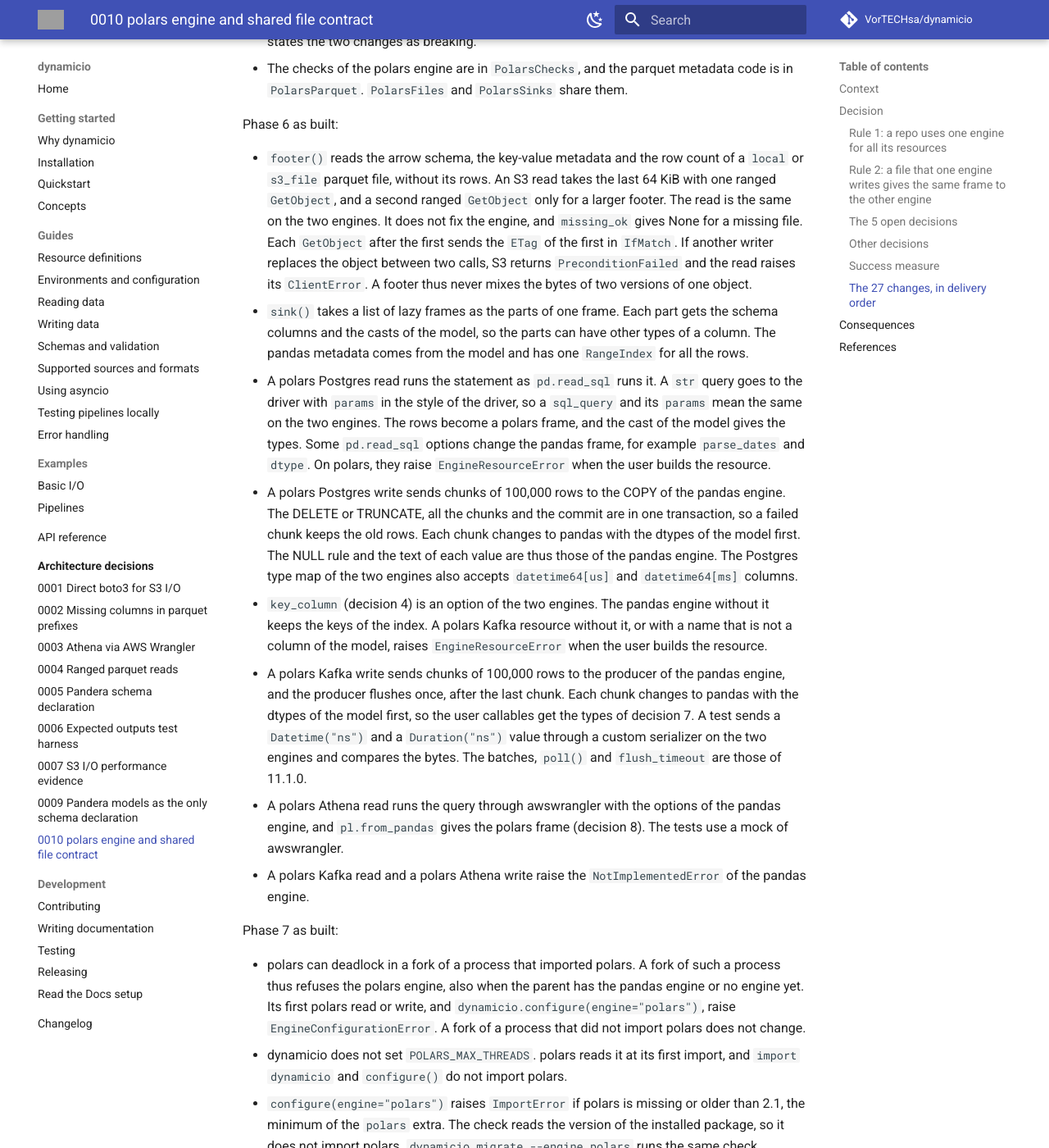
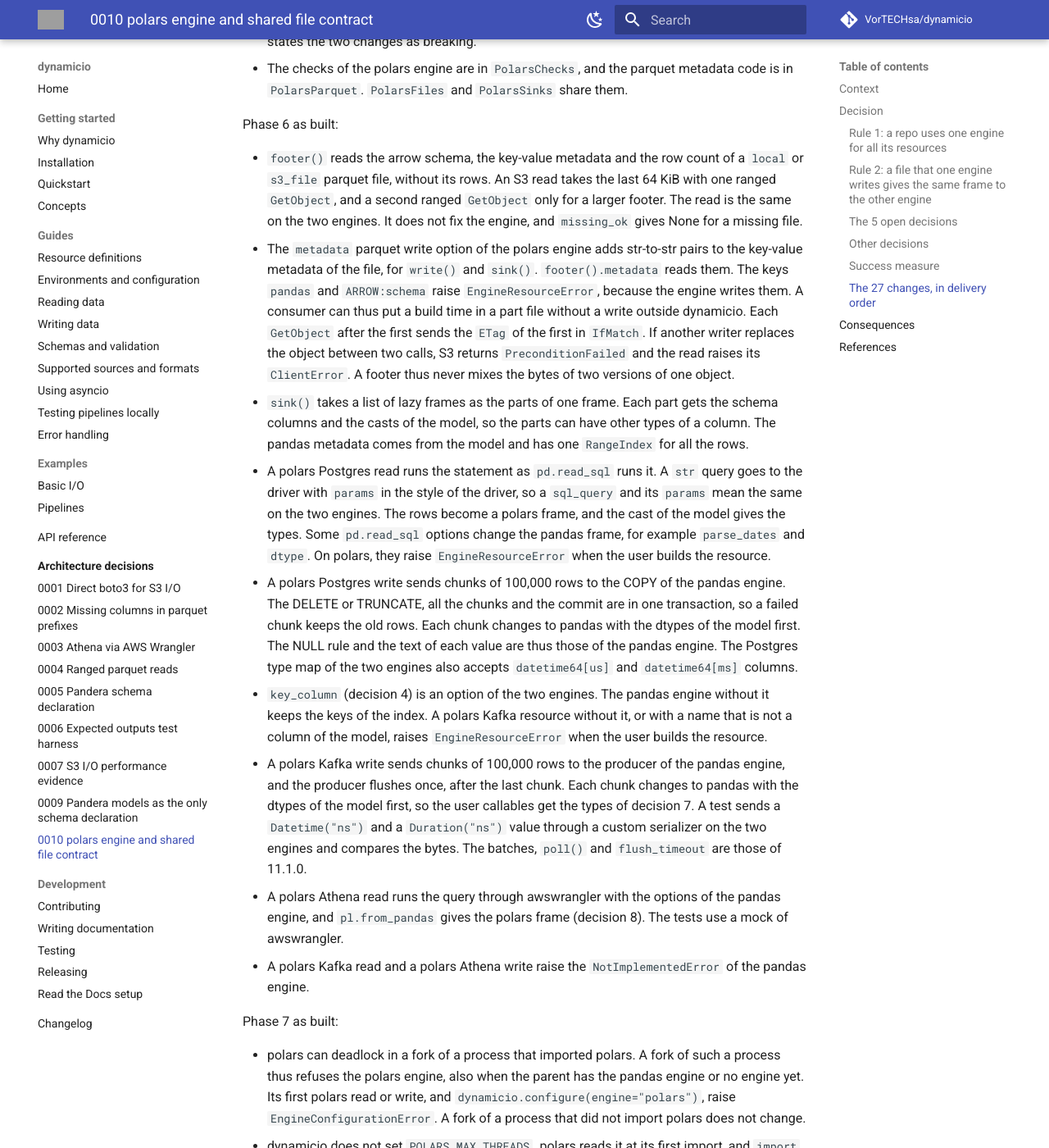
Before and after one commit to VorTECHsa/dynamicio, an MkDocs documentation site: the page built from docs/adr/0010-polars-engine-and-shared-file-contract.md, in a window 1280 px wide and 1400 px high, scrolled down 15071 px. Shown: the whole window at 82% size. Built offline with MkDocs 1.6.1 and Material for MkDocs 9.7.7, drawn with Linux system fonts in a browser that asks for light colours; comment, search, counter and statistics services are not loaded; some of the changed text lies outside the part shown; grey boxes are pictures that could not be loaded.

Commit message:
docs(RND-25353): add the metadata write option and the pyarrow 25 floor to ADR 0010

```diff
--- a/docs/adr/0010-polars-engine-and-shared-file-contract.md
+++ b/docs/adr/0010-polars-engine-and-shared-file-contract.md
@@ -391,6 +391,9 @@ Phase 6 as built:
 - `footer()` reads the arrow schema, the key-value metadata and the row count of a `local` or `s3_file` parquet file, without its rows. An S3 read
   takes the last 64 KiB with one ranged `GetObject`, and a second ranged `GetObject` only for a larger footer. The read is the same on the two engines.
   It does not fix the engine, and `missing_ok` gives None for a missing file.
+- The `metadata` parquet write option of the polars engine adds str-to-str pairs to the key-value metadata of the file, for `write()` and `sink()`.
+  `footer().metadata` reads them. The keys `pandas` and `ARROW:schema` raise `EngineResourceError`, because the engine writes them. A consumer can thus
+  put a build time in a part file without a write outside dynamicio.
   Each `GetObject` after the first sends the `ETag` of the first in `IfMatch`. If another writer replaces the object between two calls, S3 returns
   `PreconditionFailed` and the read raises its `ClientError`. A footer thus never mixes the bytes of two versions of one object.
 - `sink()` takes a list of lazy frames as the parts of one frame. Each part gets the schema columns and the casts of the model, so the parts can have
@@ -418,6 +421,8 @@ Phase 7 as built:
 - dynamicio does not set `POLARS_MAX_THREADS`. polars reads it at its first import, and `import dynamicio` and `configure()` do not import polars.
 - `configure(engine="polars")` raises `ImportError` if polars is missing or older than 2.1, the minimum of the `polars` extra. The check reads the
   version of the installed package, so it does not import polars. `dynamicio migrate --engine polars` runs the same check.
+- The `polars` extra requires pyarrow 25 or later. pyarrow 24 cannot write a polars list column with a null row that has items, for example
+  the output of `pl.when(cond).then(list_col)`. It raises `ArrowNotImplementedError`. pyarrow 25 writes the row as null, and a test reads it back.
 - `FrameComparison` of `dynamicio.testharness` sends two polars frames to `PolarsFrameComparison`, with the same rules. A polars frame has no index, so
   `check_row_order=False` without `sort_by` compares the rows as a multiset. The pytest option `--dynamicio-engine` calls `configure()` before the first test.
 - The tests of dynamicio set the engine for each test, and a fixture resets it after each test. The CI test job thus runs the tests of the two
```
